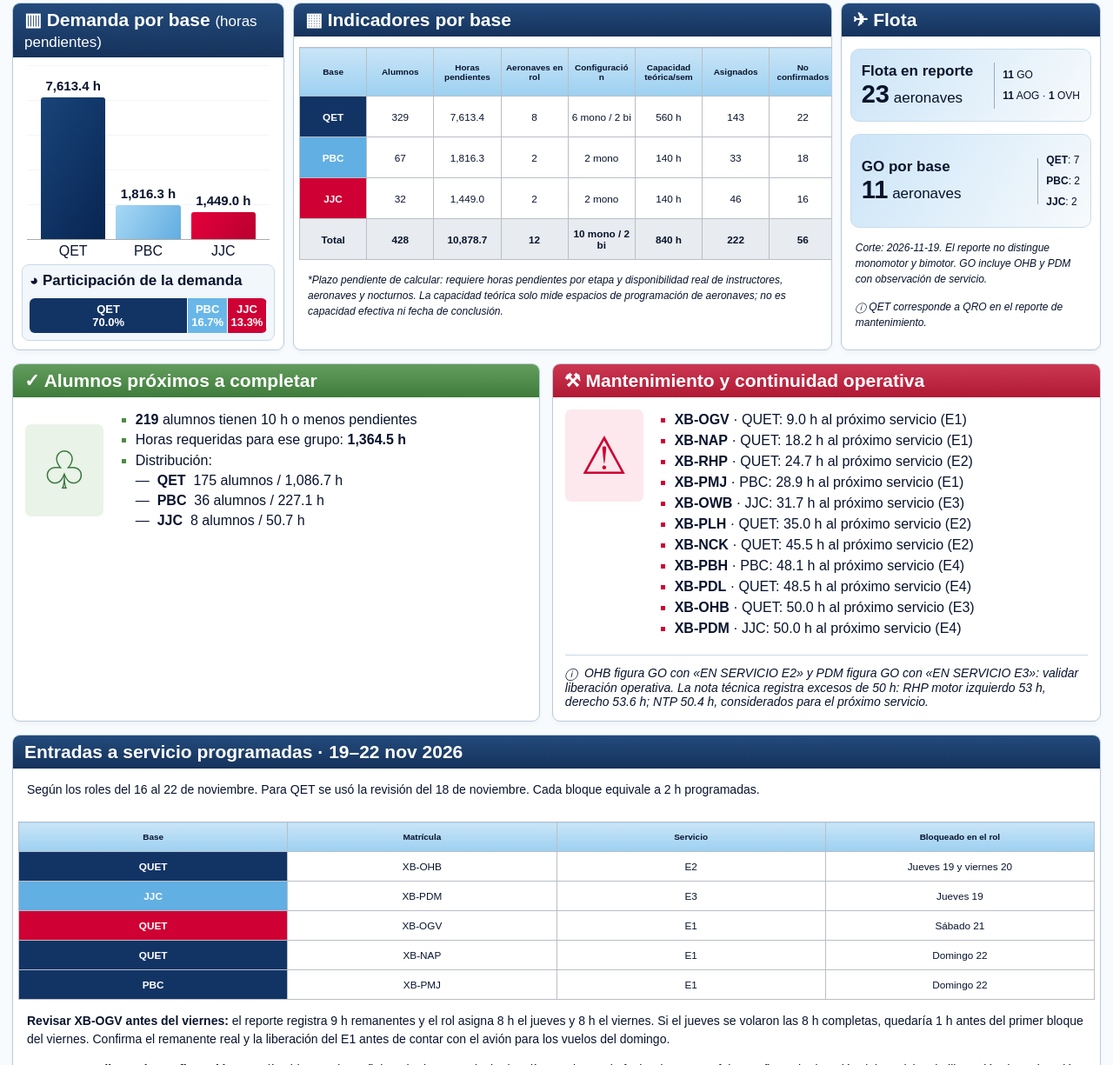
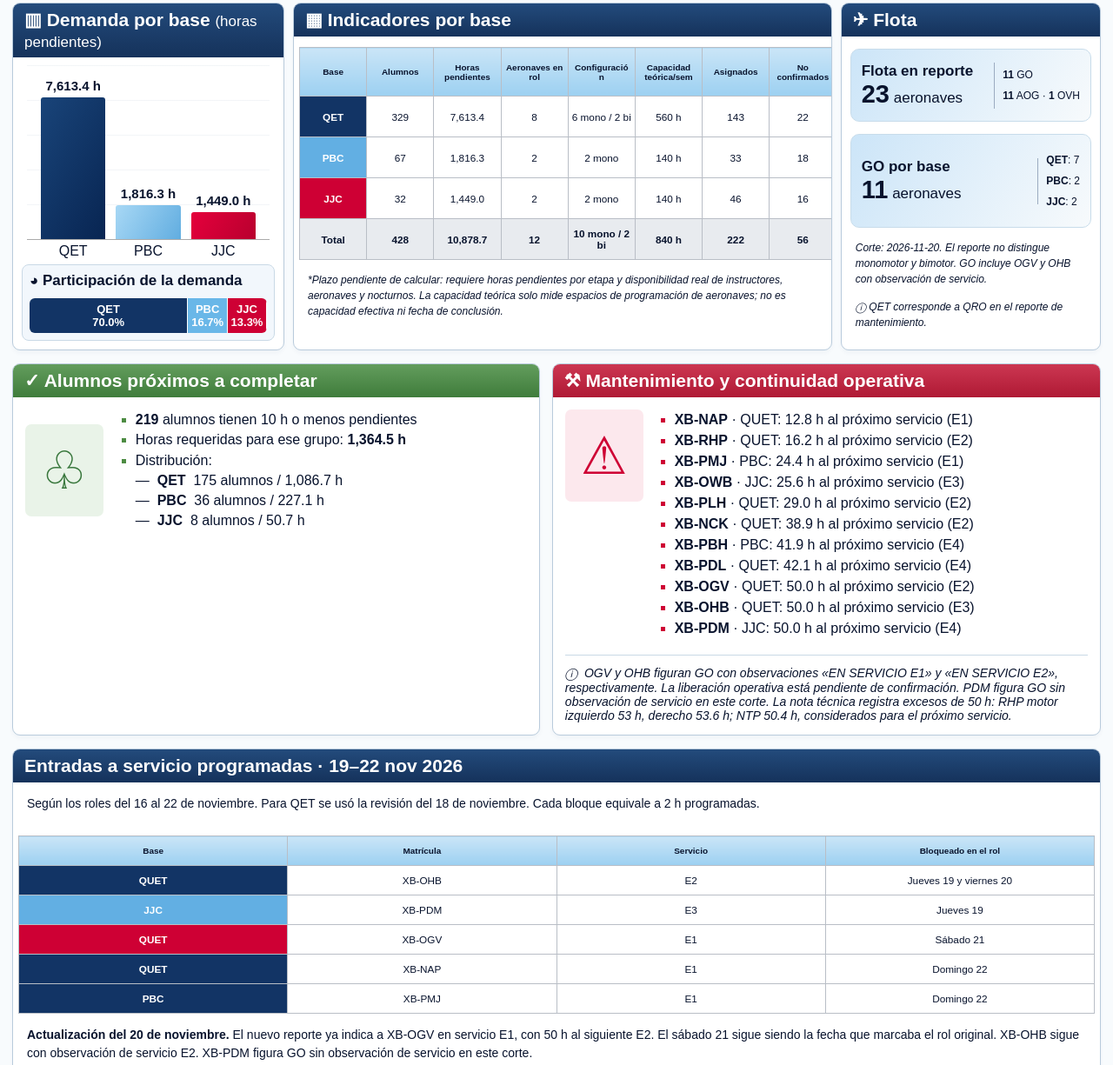
Before and after one commit to davidfanvilla/dashboard-operativo-praat, a plain HTML site: page index.html in a window 1280 px wide. Shown: the part 531-1756 px from the top of the page at 87% size. Drawn offline with Linux system fonts and the light colour scheme.

Commit message:
Refresh fleet maintenance and service notes from November 20 report

```diff
--- a/app.js
+++ b/app.js
@@ -53,6 +53,11 @@ function validate(d) {
     !Array.isArray(d.maintenance)
   )
     throw Error("El archivo no tiene la estructura del dashboard.");
+  if (!d.maintenanceCut || d.maintenanceCut < initial.maintenanceCut) {
+    for (const field of ["maintenanceCut", "sourceReport", "fleetRecords", "maintenance", "maintenanceNote"]) {
+      d[field] = clone(initial[field]);
+    }
+  }
   // Incorpora los nuevos cortes cuando la copia guardada es anterior.
   const newUnconfirmed = !d.unconfirmedCut || d.unconfirmedCut < initial.unconfirmedCut;
   const newCancellations = d.incidents < initial.incidents;
@@ -359,10 +364,9 @@ function renderWeeklyReport() {
   const go = records.filter(r => r.status === "GO").length;
   const aog = records.filter(r => r.status === "AOG").length;
   const ovh = records.filter(r => r.status === "OVH").length;
-  $("fleet").innerHTML = '<div class="fleetcard"><div><b>Flota en reporte</b><br><strong>' + records.length + '</strong> aeronaves</div><div><p><b>' + go + '</b> GO</p><p><b>' + aog + '</b> AOG · <b>' + ovh + '</b> OVH</p></div></div><div class="fleetcard"><div><b>GO por base</b><br><strong>' + go + '</strong> aeronaves</div><div>' + data.bases.map(b => '<p><b>' + esc(b.name) + '</b>: ' + records.filter(r=>r.base===b.name && r.status==="GO").length + '</p>').join('') + '</div></div><p class="foot">Corte: ' + esc(data.maintenanceCut) + '. El reporte no distingue monomotor y bimotor. GO incluye OHB y PDM con observación de servicio.</p>';
+  $("fleet").innerHTML = '<div class="fleetcard"><div><b>Flota en reporte</b><br><strong>' + records.length + '</strong> aeronaves</div><div><p><b>' + go + '</b> GO</p><p><b>' + aog + '</b> AOG · <b>' + ovh + '</b> OVH</p></div></div><div class="fleetcard"><div><b>GO por base</b><br><strong>' + go + '</strong> aeronaves</div><div>' + data.bases.map(b => '<p><b>' + esc(b.name) + '</b>: ' + records.filter(r=>r.base===b.name && r.status==="GO").length + '</p>').join('') + '</div></div><p class="foot">Corte: ' + esc(data.maintenanceCut) + '. El reporte no distingue monomotor y bimotor. GO incluye OGV y OHB con observación de servicio.</p>';
   $("report-table").innerHTML = '<thead><tr>' + ['Base','Estado','Matrícula','Remanente (h)','OVH motor (h)','OVH hélice (h)','Fecha de registro','Próximo evento','Observación'].map(t=>'<th>'+t+'</th>').join('') + '</tr></thead><tbody>' + records.map(r=>'<tr>' + [r.base,r.status,r.id,r.hours===null?'No indicado':fmt(r.hours,1),r.engine===null?'—':fmt(r.engine,1),r.propeller===null?'—':fmt(r.propeller,1),r.date,r.service,r.note||'—'].map(v=>'<td>'+esc(v)+'</td>').join('') + '</tr>').join('') + '</tbody>';
-  const previous = 12;
-  $("week-summary").textContent = 'Actualización de mantenimiento al 19/11/2026: ' + go + ' GO (' + (go-previous) + ' frente a la versión anterior), ' + aog + ' AOG y ' + ovh + ' OVH. QET: 7 GO; PBC: 2; JJC: 2. Los indicadores operativos tienen cortes propios en el encabezado. La capacidad de 840 h corresponde al rol del 02–08 nov, no a una capacidad recalculada de esta semana.';
+  $("week-summary").textContent = 'Actualización de mantenimiento al ' + data.maintenanceCut + ': ' + go + ' GO, ' + aog + ' AOG y ' + ovh + ' OVH. QET: 7 GO; PBC: 2; JJC: 2. Los indicadores operativos tienen cortes propios en el encabezado. La capacidad de 840 h corresponde al rol del 02–08 nov, no a una capacidad recalculada de esta semana.';
 }
 
 render();
--- a/datos.js
+++ b/datos.js
@@ -1,4 +1,4 @@
-// EDICIÓN 19 NOV 2026. El PDF solo actualiza mantenimiento; los demás cortes se conservan.
+// EDICIÓN SEMANAL. El corte de mantenimiento se actualiza por separado.
 const DATOS_INICIALES = {
   "cut": "2026-11-05",
   "roles": "02–08 nov 2026",
@@ -14,7 +14,7 @@ const DATOS_INICIALES = {
   "goBi": 2,
   "cancellations": 69,
   "trainingNote": "IFR/NOC y bimotor se vuelan únicamente en Querétaro. Cap. Carreto y Cap. Castillo, incluidos en los 7 instructores de esa base, también vuelan VFR: su disponibilidad se comparte entre las tres modalidades. No realizan nocturnos toda la semana. Para iniciar bimotor, el alumno debe completar 155 h visuales y 15 h IFR/NOC.",
-  "maintenanceNote": "OHB figura GO con «EN SERVICIO E2» y PDM figura GO con «EN SERVICIO E3»: validar liberación operativa. La nota técnica registra excesos de 50 h: RHP motor izquierdo 53 h, derecho 53.6 h; NTP 50.4 h, considerados para el próximo servicio.",
+  "maintenanceNote": "OGV y OHB figuran GO con observaciones «EN SERVICIO E1» y «EN SERVICIO E2», respectivamente. La liberación operativa está pendiente de confirmación. PDM figura GO sin observación de servicio en este corte. La nota técnica registra excesos de 50 h: RHP motor izquierdo 53 h, derecho 53.6 h; NTP 50.4 h, considerados para el próximo servicio.",
   "bases": [
     {
       "name": "QET",
@@ -58,49 +58,49 @@ const DATOS_INICIALES = {
   ],
   "maintenance": [
     {
-      "id": "XB-OGV",
-      "hours": 9,
-      "service": "E1"
-    },
-    {
       "id": "XB-NAP",
-      "hours": 18.2,
+      "hours": 12.8,
       "service": "E1"
     },
     {
       "id": "XB-RHP",
-      "hours": 24.7,
+      "hours": 16.2,
       "service": "E2"
     },
     {
       "id": "XB-PMJ",
-      "hours": 28.9,
+      "hours": 24.4,
       "service": "E1"
     },
     {
       "id": "XB-OWB",
-      "hours": 31.7,
+      "hours": 25.6,
       "service": "E3"
     },
     {
       "id": "XB-PLH",
-      "hours": 35,
+      "hours": 29,
       "service": "E2"
     },
     {
       "id": "XB-NCK",
-      "hours": 45.5,
+      "hours": 38.9,
       "service": "E2"
     },
     {
       "id": "XB-PBH",
-      "hours": 48.1,
+      "hours": 41.9,
       "service": "E4"
     },
     {
       "id": "XB-PDL",
-      "hours": 48.5,
+      "hours": 42.1,
       "service": "E4"
+    },
+    {
+      "id": "XB-OGV",
+      "hours": 50,
+      "service": "E2"
     },
     {
       "id": "XB-OHB",
@@ -114,8 +114,8 @@ const DATOS_INICIALES = {
     }
   ],
   "edition": "2026-11-19",
-  "maintenanceCut": "2026-11-19",
-  "sourceReport": "PRAAT-MNT-CR-003/26 · 19/11/2026",
+  "maintenanceCut": "2026-11-20",
+  "sourceReport": "PRAAT-MNT-CR-003/26 · 20/11/2026",
   "fleetRecords": [
     {
       "base": "QET",
@@ -123,8 +123,8 @@ const DATOS_INICIALES = {
       "id": "XB-GOJ",
       "hours": 9.9,
       "service": "E4",
-      "date": "18/11/2026",
-      "note": "",
+      "date": "15/11/2026",
+      "note": "ALTERNADOR",
       "engine": 19.7,
       "propeller": 119.7
     },
@@ -143,23 +143,23 @@ const DATOS_INICIALES = {
       "base": "QET",
       "status": "GO",
       "id": "XB-NAP",
-      "hours": 18.2,
+      "hours": 12.8,
       "service": "E1",
-      "date": "18/11/2026",
+      "date": "19/11/2026",
       "note": "",
-      "engine": 956.7,
-      "propeller": 756.7
+      "engine": 951.3,
+      "propeller": 751.3
     },
     {
       "base": "QET",
       "status": "GO",
       "id": "XB-NCK",
-      "hours": 45.5,
+      "hours": 38.9,
       "service": "E2",
-      "date": "18/11/2026",
+      "date": "19/11/2026",
       "note": "",
-      "engine": 1381,
-      "propeller": 1181
+      "engine": 1374.4,
+      "propeller": 1174.4
     },
     {
       "base": "QET",
@@ -176,12 +176,12 @@ const DATOS_INICIALES = {
       "base": "QET",
       "status": "GO",
       "id": "XB-OGV",
-      "hours": 9,
-      "service": "E1",
-      "date": "18/11/2026",
-      "note": "",
-      "engine": 1964,
-      "propeller": 1764
+      "hours": 50,
+      "service": "E2",
+      "date": "20/11/2026",
+      "note": "EN SERVICIO E1",
+      "engine": 1957.1,
+      "propeller": 1757.1
     },
     {
       "base": "QET",
@@ -189,7 +189,7 @@ const DATOS_INICIALES = {
       "id": "XB-OHB",
       "hours": 50,
       "service": "E3",
-      "date": "19/11/2026",
+      "date": "20/11/2026",
       "note": "EN SERVICIO E2",
       "engine": 739.3,
       "propeller": 539.3
@@ -198,23 +198,23 @@ const DATOS_INICIALES = {
       "base": "QET",
       "status": "GO",
       "id": "XB-PDL",
-      "hours": 48.5,
+      "hours": 42.1,
       "service": "E4",
-      "date": "18/11/2026",
+      "date": "19/11/2026",
       "note": "",
-      "engine": 908.5,
-      "propeller": 708.5
+      "engine": 902.1,
+      "propeller": 702.1
     },
     {
       "base": "QET",
       "status": "GO",
       "id": "XB-PLH",
-      "hours": 35,
+      "hours": 29,
       "service": "E2",
-      "date": "18/11/2026",
+      "date": "19/11/2026",
       "note": "",
-      "engine": 1567.6,
-      "propeller": 1290.7
+      "engine": 1561.6,
+      "propeller": 1284.7
     },
     {
       "base": "QET",
@@ -231,12 +231,12 @@ const DATOS_INICIALES = {
       "base": "QET",
       "status": "GO",
       "id": "XB-RHP",
-      "hours": 24.7,
+      "hours": 16.2,
       "service": "E2",
-      "date": "18/11/2026",
+      "date": "19/11/2026",
       "note": "",
-      "engine": 1396.8,
-      "propeller": 196.8
+      "engine": 1391.3,
+      "propeller": 191.3
     },
     {
       "base": "QET",
@@ -264,23 +264,23 @@ const DATOS_INICIALES = {
       "base": "PBC",
       "status": "GO",
       "id": "XB-PBH",
-      "hours": 48.1,
+      "hours": 41.9,
       "service": "E4",
-      "date": "18/11/2026",
+      "date": "19/11/2026",
       "note": "",
-      "engine": 1668,
-      "propeller": 1468
+      "engine": 1661.8,
+      "propeller": 1461.8
     },
     {
       "base": "PBC",
       "status": "GO",
       "id": "XB-PMJ",
-      "hours": 28.9,
+      "hours": 24.4,
       "service": "E1",
-      "date": "18/11/2026",
+      "date": "19/11/2026",
       "note": "",
-      "engine": 259.4,
-      "propeller": 59.4
+      "engine": 254.9,
+      "propeller": 54.9
     },
     {
       "base": "PBC",
@@ -297,12 +297,12 @@ const DATOS_INICIALES = {
       "base": "JJC",
       "status": "GO",
       "id": "XB-OWB",
-      "hours": 31.7,
+      "hours": 25.6,
       "service": "E3",
-      "date": "18/11/2026",
+      "date": "19/11/2026",
       "note": "",
-      "engine": 350.2,
-      "propeller": 1299.9
+      "engine": 344.1,
+      "propeller": 1293.8
     },
     {
       "base": "JJC",
@@ -310,8 +310,8 @@ const DATOS_INICIALES = {
       "id": "XB-PDM",
       "hours": 50,
       "service": "E4",
-      "date": "18/11/2026",
-      "note": "EN SERVICIO E3",
+      "date": "19/11/2026",
+      "note": "",
       "engine": 1286.8,
       "propeller": 1086.8
     },
--- a/index.html
+++ b/index.html
@@ -11,7 +11,7 @@
       <h1 data-texto="pagina">Dashboard Operativo PRAAT</h1>
     </header>
     <div class="dates" id="dates"></div>
-    <p class="dates">No confirmados: corte del 15 de noviembre, con turnos registrados del 18 al 22. Cancelaciones: eventos registrados del 1 al 19 de noviembre, según la fecha de registro.</p><div class="history-nav"><strong>Historial:</strong> <a href="./">Actual · mantenimiento 19 nov 2026</a> <a href="historial/2026-11-05/">Versión anterior · 5 nov 2026</a> <a href="historial/2026-11-19/">Copia semanal · 19 nov 2026</a></div><section class="week-note"><b>Edición semanal · 19 de noviembre de 2026</b><p id="week-summary"></p></section>
+    <p class="dates">No confirmados: corte del 15 de noviembre, con turnos registrados del 18 al 22. Cancelaciones: eventos registrados del 1 al 19 de noviembre, según la fecha de registro.</p><div class="history-nav"><strong>Historial:</strong> <a href="./">Actual · mantenimiento 20 nov 2026</a> <a href="historial/2026-11-05/">Versión anterior · 5 nov 2026</a> <a href="historial/2026-11-19/">Copia semanal · 19 nov 2026</a></div><section class="week-note"><b>Corte de mantenimiento · 20 de noviembre de 2026</b><p id="week-summary"></p></section>
     <main>
       <section id="kpis" class="kpis"></section>
       <div class="mainrow">
@@ -71,10 +71,10 @@
             </tbody>
           </table>
         </div>
-        <p><strong>Revisar XB-OGV antes del viernes:</strong> el reporte registra 9 h remanentes y el rol asigna 8 h el jueves y 8 h el viernes. Si el jueves se volaron las 8 h completas, quedaría 1 h antes del primer bloque del viernes. Confirma el remanente real y la liberación del E1 antes de contar con el avión para los vuelos del domingo.</p>
+        <p><strong>Actualización del 20 de noviembre.</strong> El nuevo reporte ya indica a XB-OGV en servicio E1, con 50 h al siguiente E2. El sábado 21 sigue siendo la fecha que marcaba el rol original. XB-OHB sigue con observación de servicio E2. XB-PDM figura GO sin observación de servicio en este corte.</p>
         <p><strong>Regreso pendiente de confirmación.</strong> Los días bloqueados reflejan el rol. Para calcular los días en tierra y la fecha de regreso falta confirmar la duración del servicio y la liberación de cada avión.</p>
       </section>
-      <section class="panel weekly-report"><h2>Reporte de flota · 19 nov 2026</h2><details><summary>Ver las 23 aeronaves, estados y remanentes del reporte</summary><div class="tablewrap"><table id="report-table"></table></div></details><p class="foot">GO = Good to go · AOG = Aircraft On Ground · OVH = Overhaul. Las fechas de cada fila son las del reporte. «No indicado» no equivale a cero.</p></section><section class="panel training">
+      <section class="panel weekly-report"><h2>Reporte de flota · 20 nov 2026</h2><details><summary>Ver las 23 aeronaves, estados y remanentes del reporte</summary><div class="tablewrap"><table id="report-table"></table></div></details><p class="foot">GO = Good to go · AOG = Aircraft On Ground · OVH = Overhaul. Las fechas de cada fila son las del reporte. «No indicado» no equivale a cero.</p></section><section class="panel training">
         <h2 data-texto="formacion">
           Formación y disponibilidad de instructores
         </h2>
@@ -90,7 +90,7 @@
         <div id="messages"></div>
       </section>
       <p class="source">
-        Fuente de mantenimiento: PRAAT-MNT-CR-003/26, 19/11/2026. Datos operativos anteriores: imagen “Dashboard Operativo PRAAT”.
+        Fuente de mantenimiento: PRAAT-MNT-CR-003/26, 20/11/2026. Datos operativos anteriores: imagen “Dashboard Operativo PRAAT”.
         <span id="saved">Datos iniciales de la referencia.</span>
       </p>
       <p id="warning" class="warning"></p>
@@ -131,8 +131,8 @@
       </form>
     </dialog>
     <div id="toast" role="status"></div>
-    <script src="datos.js?v=incidencias-20261119-2"></script>
+    <script src="datos.js?v=mantenimiento-20261120"></script>
     <script src="textos.js?v=semanal-20261119"></script>
-    <script src="app.js?v=incidencias-20261119-2"></script>
+    <script src="app.js?v=mantenimiento-20261120"></script>
   </body>
 </html>
```
Also changed, not shown: 1 other file.
